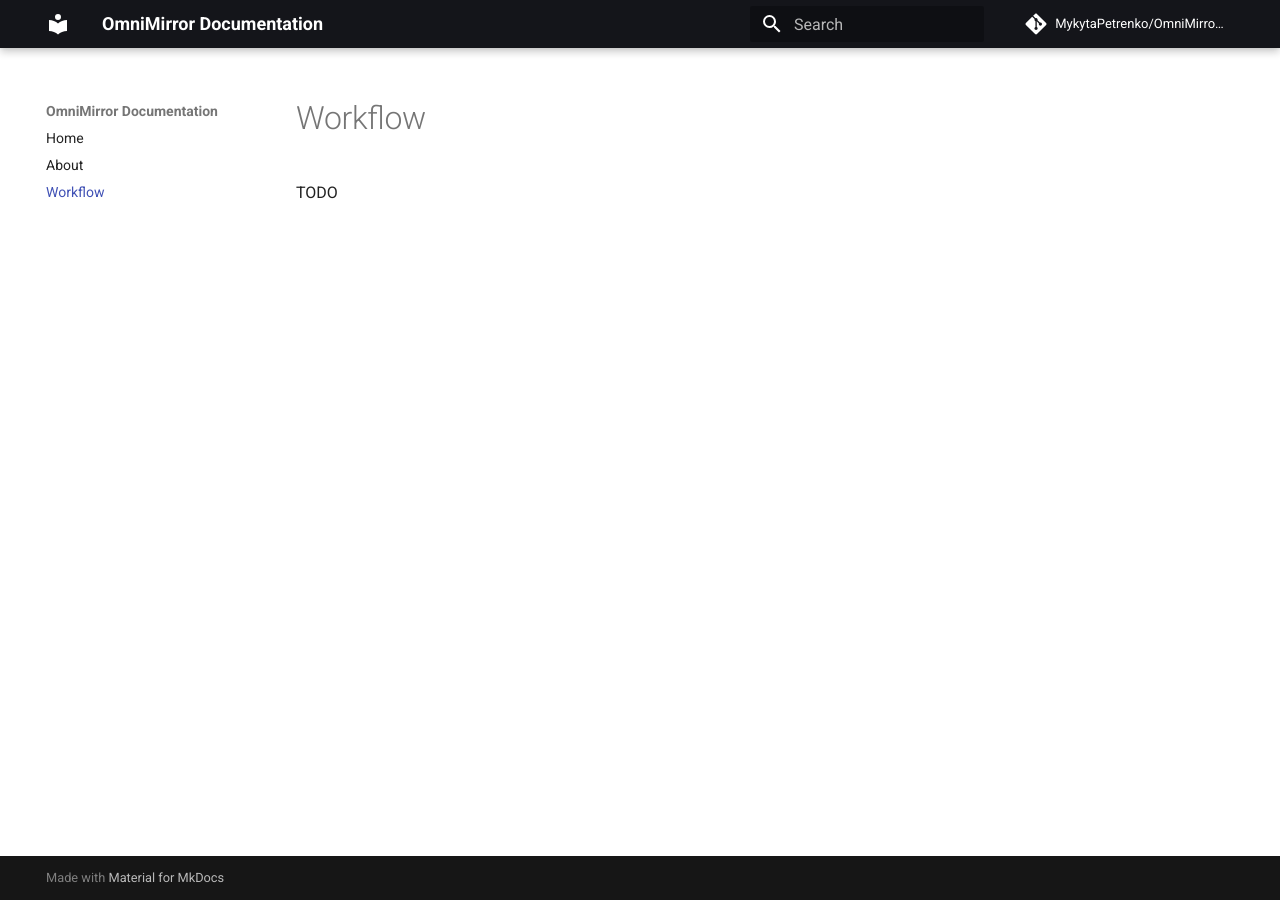
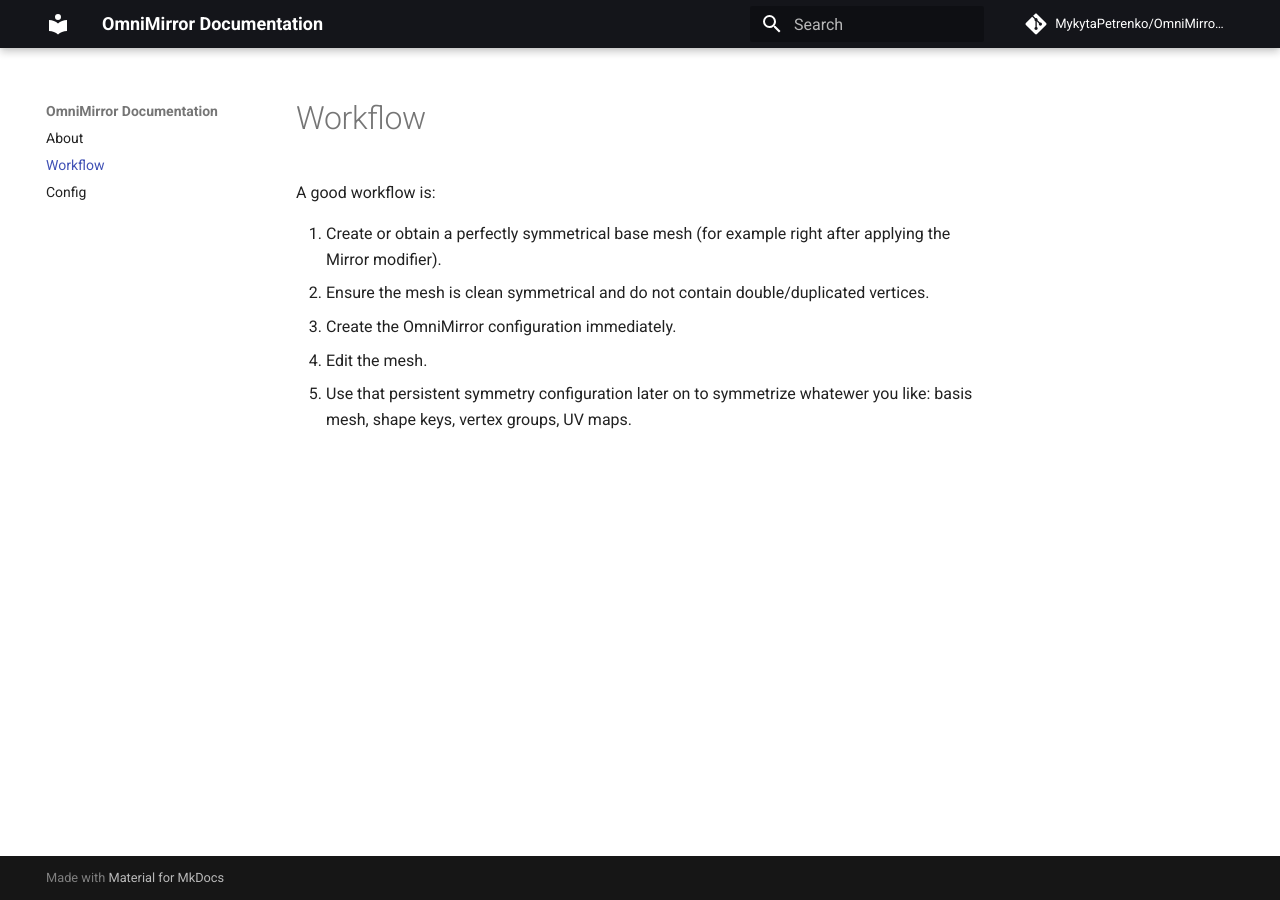
Before and after one commit to MykytaPetrenko/OmniMirror-Docs, an MkDocs documentation site: the page built from docs/workflow.md, in a window 1280 px wide. Built offline with MkDocs 1.6.1 and Material for MkDocs 9.7.7, drawn with Linux system fonts in a browser that asks for light colours; comment, search, counter and statistics services are not loaded.

Commit message:
config.md

```diff
--- a/docs/workflow.md
+++ b/docs/workflow.md
@@ -1 +1,7 @@
-TODO
+A good workflow is:
+
+1. Create or obtain a perfectly symmetrical base mesh (for example right after applying the Mirror modifier).
+2. Ensure the mesh is clean symmetrical and do not contain double/duplicated vertices.
+3. Create the OmniMirror configuration immediately.
+4. Edit the mesh.
+5. Use that persistent symmetry configuration later on to symmetrize whatewer you like: basis mesh, shape keys, vertex groups, UV maps.
--- a/mkdocs.yml
+++ b/mkdocs.yml
@@ -21,9 +21,10 @@
     code: Roboto Mono
 
 nav:
-  - Home: index.md
   - About: about.md
   - Workflow: workflow.md
+  - Config: config.md
+
 
 markdown_extensions:
   - admonition
```
Also changed, not shown: docs/config.md (added, +64 -0 lines), docs/index.md (deleted, +0 -1 lines).
